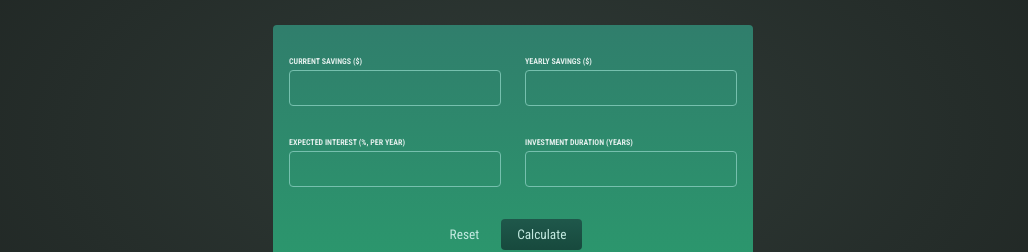
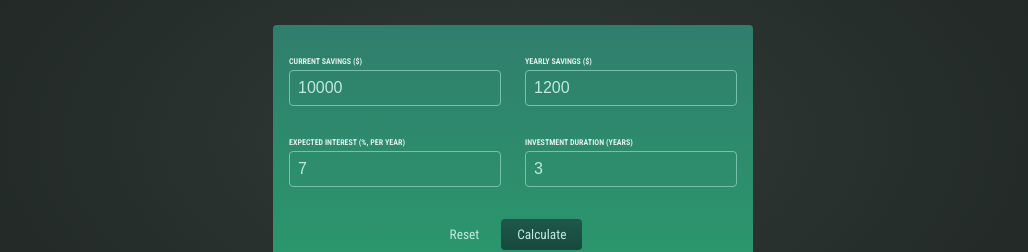
Before and after one commit to Saijeet7/investment-calculator, a React (Create React App) app: page / in a window 1280 px wide. Shown: the part 201-453 px from the top of the page, without its empty margins (127-1155 px from the left). Built offline with nearby package versions, Linux system fonts and the light colour scheme.

Commit message:
Form : two way binding

```diff
--- a/src/components/Form.jsx
+++ b/src/components/Form.jsx
@@ -1,6 +1,15 @@
-import React from "react";
+import React, { useState } from "react";
+
+const defaultValue = {
+  "current-savings": 10000,
+  "yearly-contribution": 1200,
+  "expected-return": 7,
+  duration: 3,
+};
 
 const Form = () => {
+  const [userInput, setUserInput] = useState(defaultValue);
+
   const calculate = (event) => {
     event.preventDefault();
     console.log("Submit is clicked");
@@ -9,10 +18,14 @@ const Form = () => {
   const reset = (event) => {
     event.preventDefault();
     console.log("Reset is clicked");
+    setUserInput(defaultValue);
   };
 
   const handleValue = (input, value) => {
-    console.log(input, value);
+    console.log(value, input);
+    setUserInput((prevInput) => {
+      return { ...prevInput, [input]: value };
+    });
   };
 
   return (
@@ -25,6 +38,7 @@ const Form = () => {
             onChange={(event) =>
               handleValue("current-savings : ", event.target.value)
             }
+            value={userInput["current-savings"]}
             id="current-savings"
           />
         </p>
@@ -35,6 +49,7 @@ const Form = () => {
             onChange={(event) =>
               handleValue("yearly-contribution : ", event.target.value)
             }
+            value={userInput["yearly-contribution"]}
             id="yearly-contribution"
           />
         </p>
@@ -49,6 +64,7 @@ const Form = () => {
             onChange={(event) =>
               handleValue("expected-return : ", event.target.value)
             }
+            value={userInput["expected-return"]}
             id="expected-return"
           />
         </p>
@@ -58,6 +74,7 @@ const Form = () => {
             type="number"
             onChange={(event) => handleValue("duration : ", event.target.value)}
             id="duration"
+            value={userInput["duration"]}
           />
         </p>
       </div>
```
